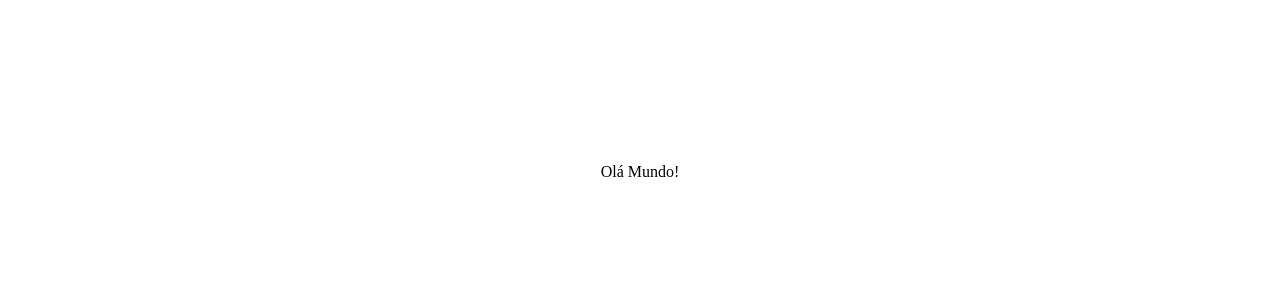
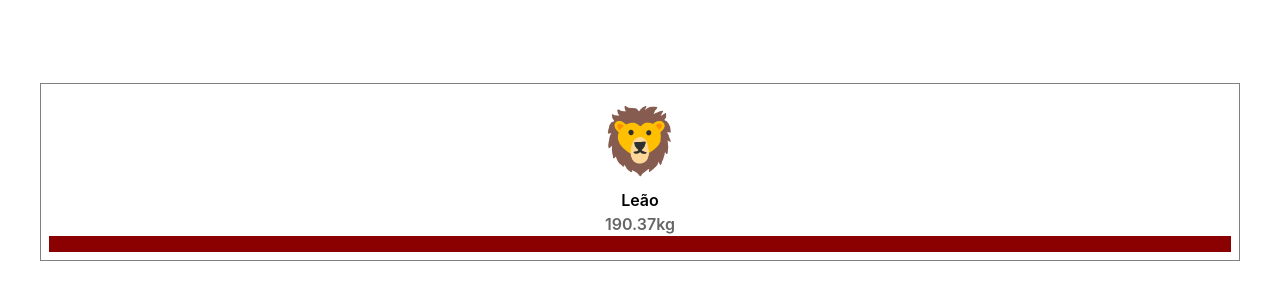
Before and after one commit to ufjf-dcc207/ufjf-dcc207-2024-3-a-atv03-luizacaldeira, a React (Vite) app: page / in a window 1280 px wide. Shown: the part 228-528 px from the top of the page. Built offline with nearby package versions, Linux system fonts and the light colour scheme.

Commit message:
Adiciona estilo inicial.

```diff
--- /dev/null
+++ b/src/Animal.css
@@ -0,0 +1,21 @@
+.animal{
+    border: 1px solid grey;
+    border-radius: 0,5em;
+    padding: 0.5em;
+    font-weight: 600;
+    box-shadow: 0.1em 0.1em 0,2em;
+}
+.animal :nth-child(1){
+    font-size: 4em;
+}
+.animal :nth-child(2){
+    font-weight: 600;
+}
+.animal :nth-child(3){
+    opacity: 0.6;
+}
+.animal :nth-child(4){
+    background-color: darkred;
+    color: white;
+    min-height: 1em;
+}
--- /dev/null
+++ b/src/Animal.tsx
@@ -0,0 +1,18 @@
+import "./Animal.css";
+
+interface AnimalProps {
+    icone: string;
+    nome: string;
+    peso: number;
+    extincao: boolean;
+
+}
+
+export default function Animal({icone,nome,peso,extincao}:AnimalProps){
+    return <div className="animal">
+        <div>{icone}</div>
+        <div>{nome}</div>
+        <div>{peso.toLocaleString()}kg</div>
+        <div>{extincao}</div>
+        </div>;
+}
--- a/src/App.tsx
+++ b/src/App.tsx
@@ -1,7 +1,10 @@
+import Animal from './Animal';
 import './App.css'
 
 function App() {
-  return <div className='app'>Olá Mundo!</div>;
+  return <div className='app'>
+    <Animal icone="🦁" nome="Leão" peso={190.37} extincao={true} />
+  </div>;
 }
 
 export default App
--- a/src/index.css
+++ b/src/index.css
@@ -1,4 +1,7 @@
 :root {
+  font-family: Inter, system-ui, Avenir, Helvetica, Arial, sans-serif;
+  line-height: 1.5;
+  font-weight: 400;
   place-content: center;
   min-height: 100vh;
 }
```
